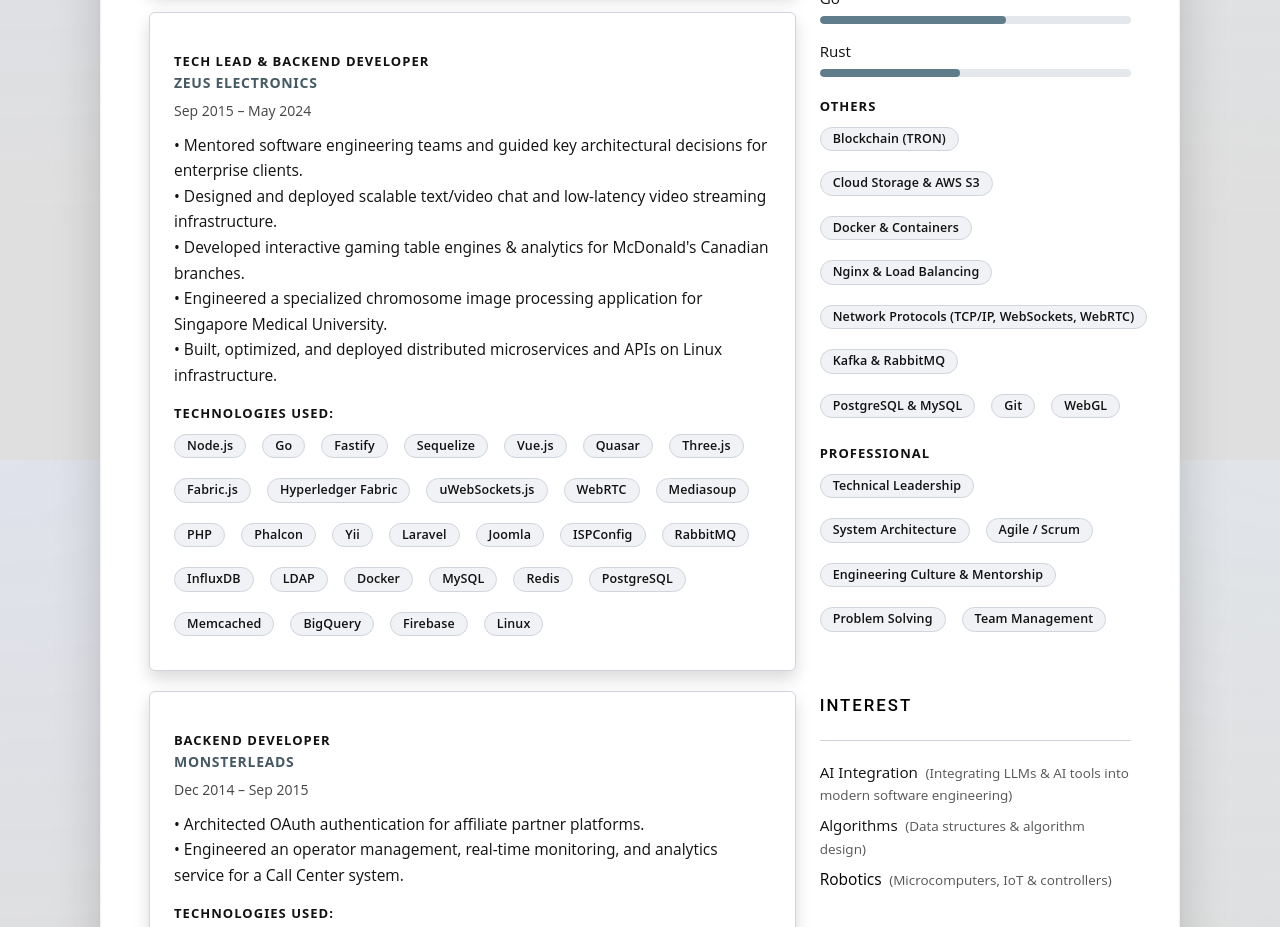
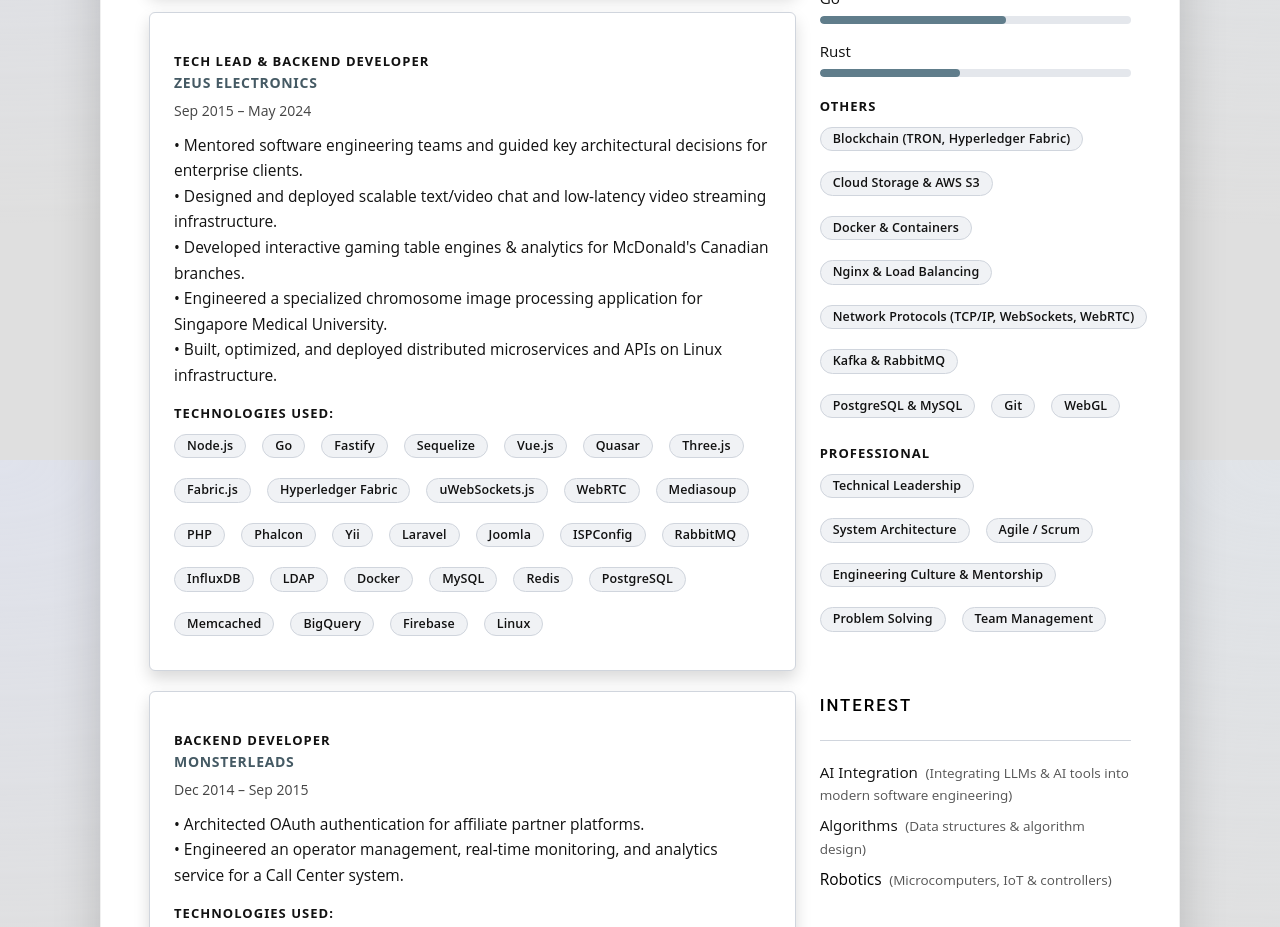
Before and after one commit to vlasenkofedor/vlasenkofedor.github.io, a Vue app: page / in a window 1280 px wide. Shown: the part 1140-2067 px from the top of the page. Built offline with nearby package versions, Linux system fonts and the light colour scheme.

Commit message:
minify new data

```diff
--- a/src/data.ts
+++ b/src/data.ts
@@ -209,7 +209,7 @@ const skillInfo: SkillItem[] = [
 ]
 
 const otherSkillInfo: string[] = [
-  'Blockchain (TRON)',
+  'Blockchain (TRON, Hyperledger Fabric)',
   'Cloud Storage & AWS S3',
   'Docker & Containers',
   'Nginx & Load Balancing',
```
